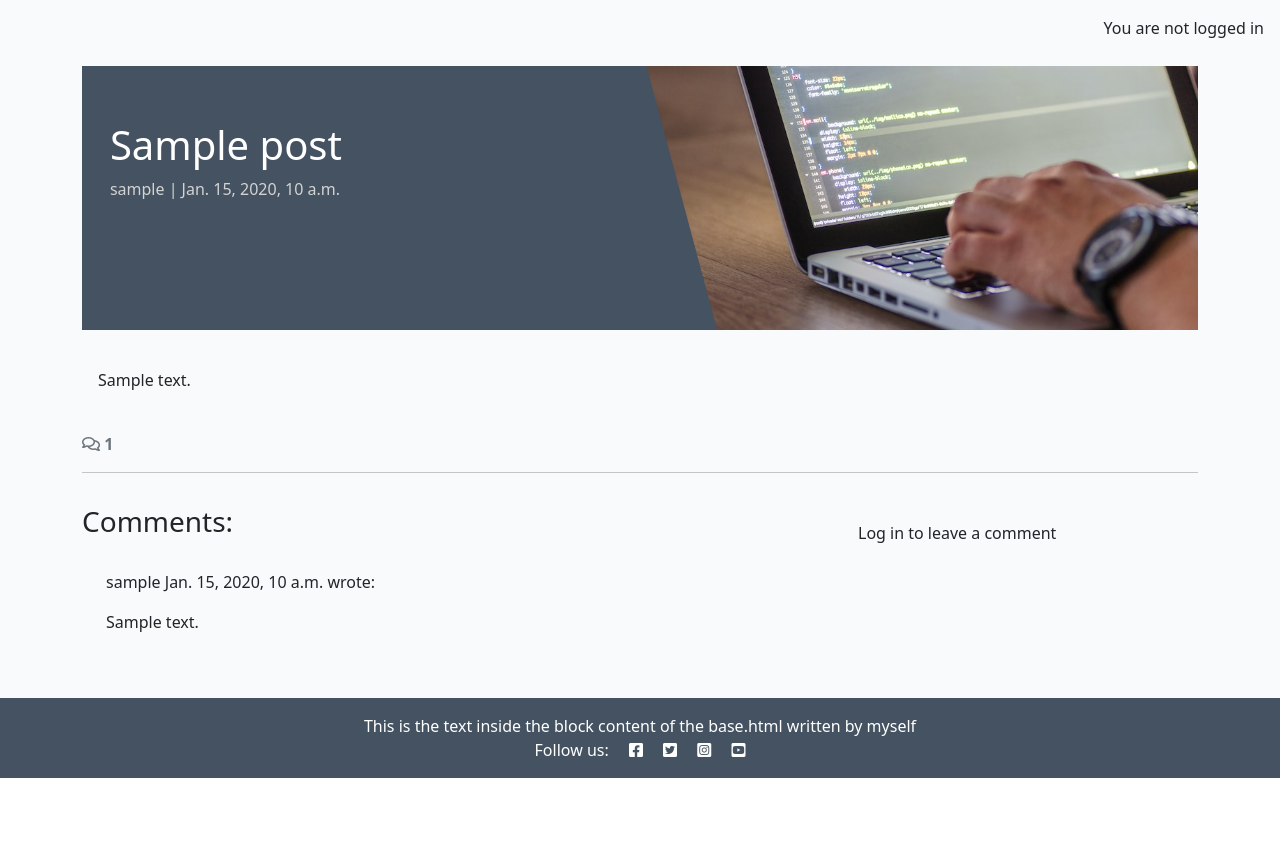
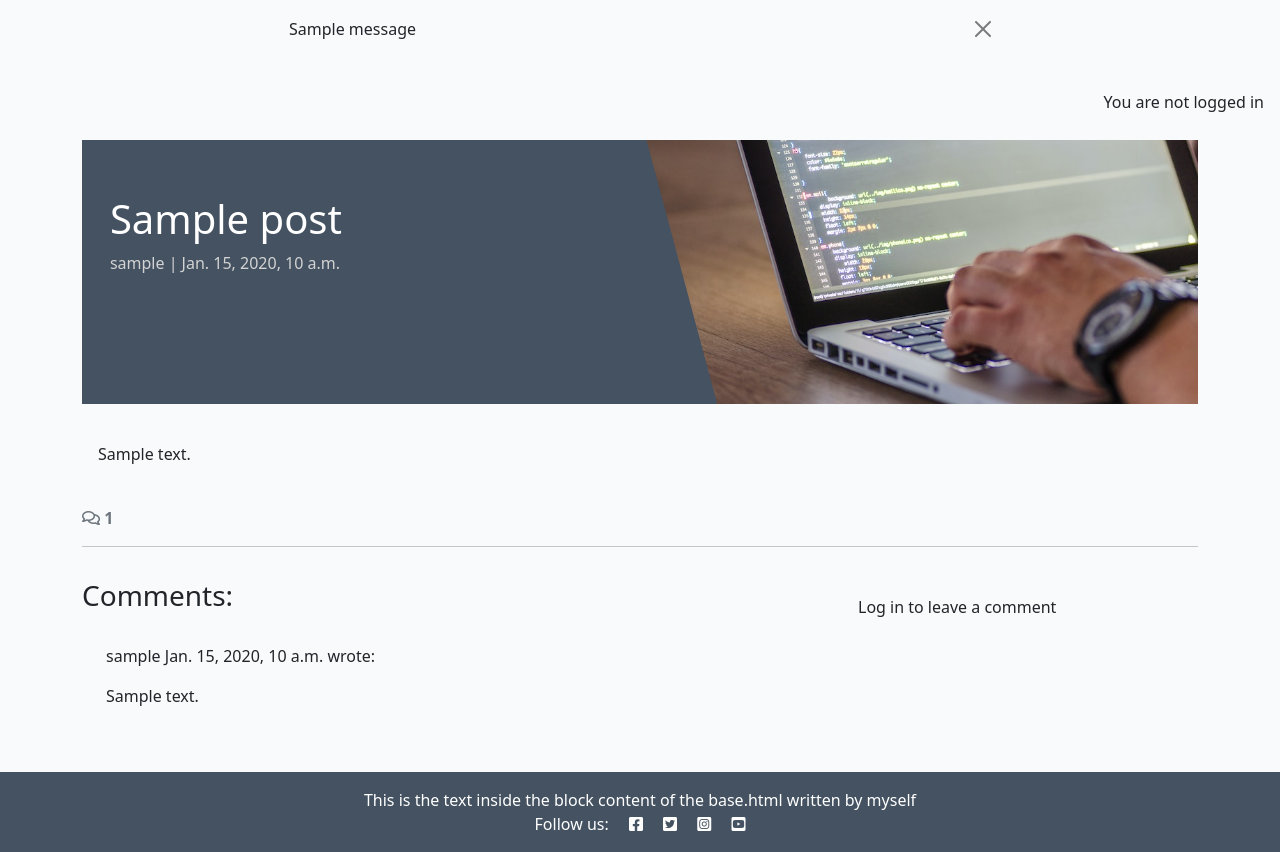
Before and after one commit to Werner-Staeblein/django-blog, a Django app: a page that uses templates/base.html in a window 1280 px wide. Shown: the part 60-912 px from the top of the page. Before the commit the page ends 838 px from the top, so only its background shows below. Run offline with Django 4.2, Linux system fonts and the light colour scheme; tables that the repository leaves empty hold one stand-in row (values such as "Sample post"); one stand-in notice (Sample message) is shown; parts of the project's set-up code (start-up, migrations or seed data) failed here and were passed over; some libraries are stand-ins or nearby versions.

Commit message:
Add POST functionality to post_detail.html. Make test of functionality

```diff
--- a/blog/templates/blog/post_detail.html
+++ b/blog/templates/blog/post_detail.html
@@ -1,4 +1,3 @@
-
 {% extends 'base.html' %}
 {% load static %}
 {% load crispy_forms_tags %}
--- a/blog/views.py
+++ b/blog/views.py
@@ -1,29 +1,47 @@
 from django.shortcuts import render, get_object_or_404
 from django.views import generic
+from django.contrib import messages
 from .models import Post
 from .forms import CommentForm
 
 # Create your views here.
 
-# Create your views here.
+
 class PostList(generic.ListView):
     queryset = Post.objects.filter(status=1)
     template_name = "blog/index.html"
     paginate_by = 6
 
+
 def post_detail(request, slug):
     """
     Display an individual :model:`blog.Post`.
+
     **Context**
+
     ``post``
         An instance of :model:`blog.Post`.
+
     **Template:**
+
     :template:`blog/post_detail.html`
     """
     queryset = Post.objects.filter(status=1)
     post = get_object_or_404(queryset, slug=slug)
     comments = post.comments.all().order_by("-created_on")
     comment_count = post.comments.filter(approved=True).count()
+    if request.method == "POST":
+        comment_form = CommentForm(data=request.POST)
+        if comment_form.is_valid():
+            comment = comment_form.save(commit=False)
+            comment.author = request.user
+            comment.post = post
+            comment.save()
+            messages.add_message(
+                request, messages.SUCCESS,
+                'Comment submitted and awaiting approval'
+            )
+
     comment_form = CommentForm()
 
     return render(
@@ -33,6 +51,6 @@ def post_detail(request, slug):
             "post": post,
             "comments": comments,
             "comment_count": comment_count,
-            "comment_form" : comment_form,
+            "comment_form": comment_form
         },
-        )
+    )
--- a/templates/base.html
+++ b/templates/base.html
@@ -1,73 +1,108 @@
-{% load static %}
-{% url 'home' as home_url %}
-{% url 'about' as about_url %}
-{% url 'account_login' as login_url %}
-{% url 'account_signup' as signup_url %}
+{% load static %} {% url 'home' as home_url %} {% url 'about' as about_url %}
+{% url 'account_login' as login_url %} {% url 'account_signup' as signup_url %}
 {% url 'account_logout' as logout_url %}
-
 
 <!DOCTYPE html>
 <html class="h-100" lang="en">
-
   <head>
     <title>CodeStar Blog</title>
     <meta name="viewport" content="width=device-width, initial-scale=1" />
 
     <!-- Google Fonts CSS -->
-    <link rel="preconnect" href="https://fonts.gstatic.com">
-    <link href="https://fonts.googleapis.com/css2?family=Roboto:wght@300&display=swap" rel="stylesheet">
-    <link href="https://fonts.googleapis.com/css2?family=Lato:wght@300;700&display=swap" rel="stylesheet">
+    <link rel="preconnect" href="https://fonts.gstatic.com" />
+    <link
+      href="https://fonts.googleapis.com/css2?family=Roboto:wght@300&display=swap"
+      rel="stylesheet"
+    />
+    <link
+      href="https://fonts.googleapis.com/css2?family=Lato:wght@300;700&display=swap"
+      rel="stylesheet"
+    />
 
     <!-- Font Awesome CSS -->
-    <link rel="stylesheet" href="https://cdnjs.cloudflare.com/ajax/libs/font-awesome/5.15.3/css/all.min.css">
+    <link
+      rel="stylesheet"
+      href="https://cdnjs.cloudflare.com/ajax/libs/font-awesome/5.15.3/css/all.min.css"
+    />
 
     <!-- Bootstrap CSS -->
-    <link href="https://cdn.jsdelivr.net/npm/bootstrap@5.0.1/dist/css/bootstrap.min.css" rel="stylesheet"
-        integrity="sha384-+0n0xVW2eSR5OomGNYDnhzAbDsOXxcvSN1TPprVMTNDbiYZCxYbOOl7+AMvyTG2x" crossorigin="anonymous">
+    <link
+      href="https://cdn.jsdelivr.net/npm/bootstrap@5.0.1/dist/css/bootstrap.min.css"
+      rel="stylesheet"
+      integrity="sha384-+0n0xVW2eSR5OomGNYDnhzAbDsOXxcvSN1TPprVMTNDbiYZCxYbOOl7+AMvyTG2x"
+      crossorigin="anonymous"
+    />
 
     <!-- Custom CSS -->
-    <link rel="stylesheet" href="{% static 'css/style.css' %}">
-
+    <link rel="stylesheet" href="{% static 'css/style.css' %}" />
   </head>
 
   <body class="d-flex flex-column h-100 main-bg">
-
     <!-- Navigation -->
     <nav class="navbar navbar-expand-lg navbar-light bg-white">
       <div class="container-fluid">
-            <a class="navbar-brand" href="{% url 'home' %}"><span class="brand">c<span class="red-o">o</span>de<span
-                        class="thin">|star</span></span></a>
-            <button class="navbar-toggler" type="button" data-bs-toggle="collapse" data-bs-target="#navbarText"
-                aria-controls="navbarText" aria-expanded="false" aria-label="Toggle navigation">
+        <a class="navbar-brand" href="{% url 'home' %}"
+          ><span class="brand"
+            >c<span class="red-o">o</span>de<span class="thin"
+              >|star</span
+            ></span
+          ></a
+        >
+        <button
+          class="navbar-toggler"
+          type="button"
+          data-bs-toggle="collapse"
+          data-bs-target="#navbarText"
+          aria-controls="navbarText"
+          aria-expanded="false"
+          aria-label="Toggle navigation"
+        >
           <span class="navbar-toggler-icon"></span>
         </button>
 
         <div class="collapse navbar-collapse" id="navbarText">
-
           <ul class="navbar-nav me-auto mb-2 mb-lg-0">
             <li class="nav-item">
-                        <a class="nav-link {% if request.path == home_url %}active{% endif %}" aria-current="page"
-                            href="#">Home</a>
+              <a
+                class="nav-link {% if request.path == home_url %}active{% endif %}"
+                aria-current="page"
+                href="#"
+                >Home</a
+              >
             </li>
             <li class="nav-item">
               <a
-                          class="nav-link
-                          {% if request.path == about_url %}active{%endif%}"
+                class="nav-link {% if request.path == about_url %}active{%endif%}"
                 aria-current="page"
                 href="{% url 'about' %}"
-                          >About</a>
+                >About</a
+              >
             </li>
             {% if user.is_authenticated %}
             <li class="nav-item">
-	                    <a class="nav-link {% if request.path == logout_url %}active{% endif %}" aria-current="page" href="{% url 'account_logout' %}">Logout</a>
+              <a
+                class="nav-link {% if request.path == logout_url %}active{% endif %}"
+                aria-current="page"
+                href="{% url 'account_logout' %}"
+                >Logout</a
+              >
             </li>
             {% else %}
             <li class="nav-item">
-                        <a class="nav-link {% if request.path == signup_url %}active{% endif %}" aria-current="page"
-                            href="{% url 'account_signup' %}">Register</a>
+              <a
+                class="nav-link {% if request.path == signup_url %}active{% endif %}"
+                aria-current="page"
+                href="{% url 'account_signup' %}"
+                >Register</a
+              >
             </li>
             <li class="nav-item">
-                        <a class="nav-link {% if request.path == login_url %}active{% endif %}" aria-current="page" href="{% url 'account_login' %}">Login</a>
+              <a
+                class="nav-link {% if request.path == login_url %}active{% endif %}"
+                aria-current="page"
+                href="{% url 'account_login' %}"
+                >Login</a
+              >
             </li>
             {% endif %}
           </ul>
@@ -79,37 +114,60 @@
       </div>
     </nav>
 
+    <!-- displaying Django messages -->
+    <div class="container">
+      <div class="row">
+        <div class="col-md-8 offset-md-2">
+          {% for message in messages %}
+          <div
+            class="alert {{ message.tags }} alert-dismissible
+        fade show"
+            id="msg"
+            role="alert"
+          >
+            {{ message | safe }}
+            <button
+              type="button"
+              class="btn-close"
+              data-bs-dismiss="alert"
+              aria-label="Close"
+            ></button>
+          </div>
+          {% endfor %}
+        </div>
+      </div>
+    </div>
+
     <main class="flex-shrink-0 main-bg">
-
       {% if user.is_authenticated %}
       <p class="text-end m-3">You are logged in as {{ user.username }}</p>
       {% else %}
       <p class="text-end m-3">You are not logged in</p>
-        {% endif %}
-
-        {% block content %}
+      {% endif %} {% block content %}
       <!-- Content Goes here -->
       {% endblock content %}
-
     </main>
 
     <!-- Footer -->
     <footer class="footer mt-auto py-3 dark-bg">
-        <p class="m-0 text-center text-white">{% block copyright %}
-            This is the text inside the block content of the base.html written by myself
-            {% endblock copyright %}</p>
-        <p class="m-0 text-center text-white">Follow us: <i class="fab fa-facebook-square ms-3"></i>
+      <p class="m-0 text-center text-white">
+        {% block copyright %} This is the text inside the block content of the
+        base.html written by myself {% endblock copyright %}
+      </p>
+      <p class="m-0 text-center text-white">
+        Follow us: <i class="fab fa-facebook-square ms-3"></i>
         <i class="fab fa-twitter-square ms-3"></i>
         <i class="fab fa-instagram-square ms-3"></i>
         <i class="fab fa-youtube-square ms-3"></i>
       </p>
     </footer>
 
-    <script src="https://cdn.jsdelivr.net/npm/bootstrap@5.0.1/dist/js/bootstrap.bundle.min.js"
-        integrity="sha384-gtEjrD/SeCtmISkJkNUaaKMoLD0//ElJ19smozuHV6z3Iehds+3Ulb9Bn9Plx0x4" crossorigin="anonymous">
-        </script>
+    <script
+      src="https://cdn.jsdelivr.net/npm/bootstrap@5.0.1/dist/js/bootstrap.bundle.min.js"
+      integrity="sha384-gtEjrD/SeCtmISkJkNUaaKMoLD0//ElJ19smozuHV6z3Iehds+3Ulb9Bn9Plx0x4"
+      crossorigin="anonymous"
+    ></script>
 
     <script src="{% static 'js/script.js' %}"></script>
   </body>
-
 </html>
```
Lines whose indentation alone changed are shown as unchanged.
